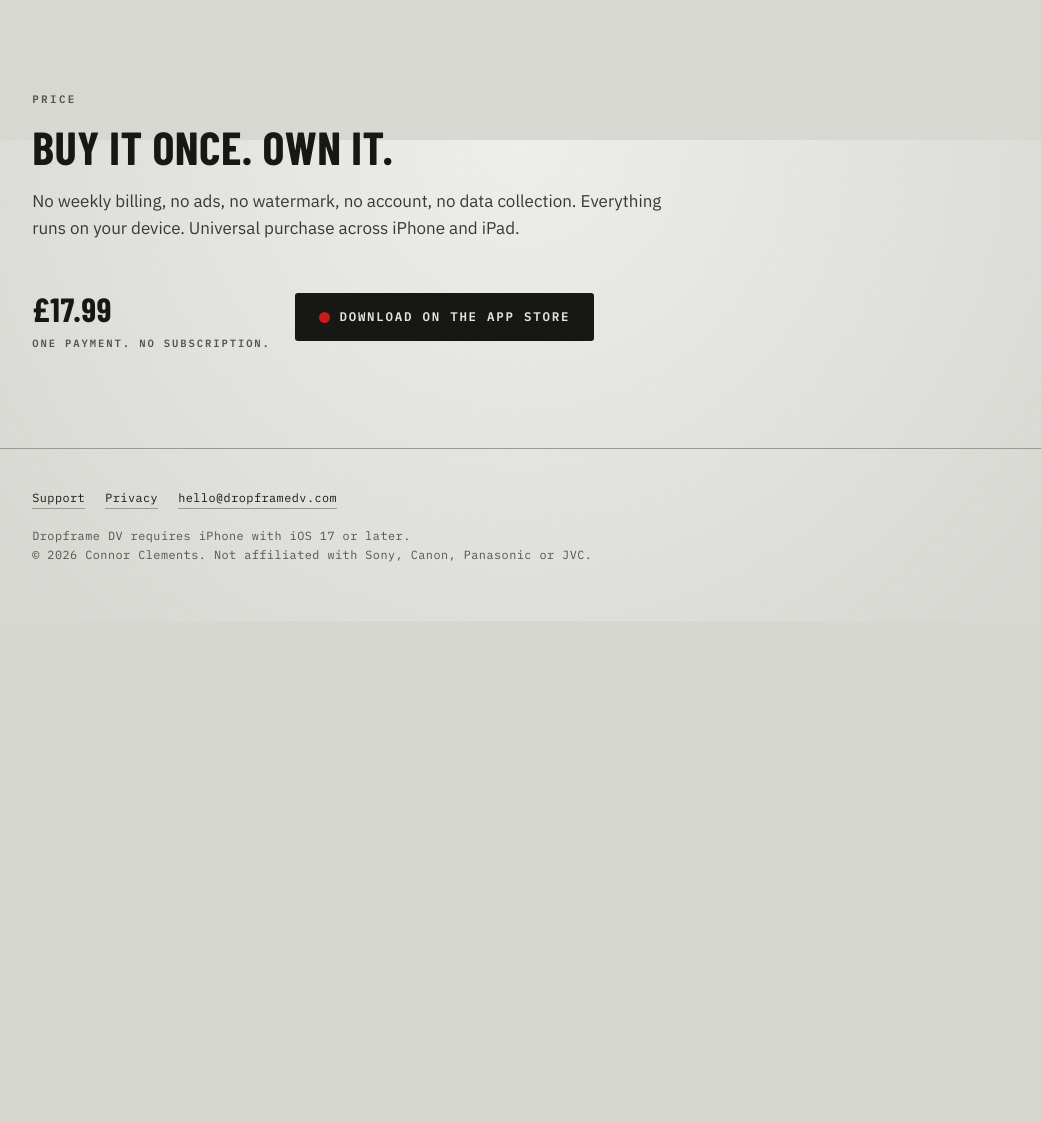
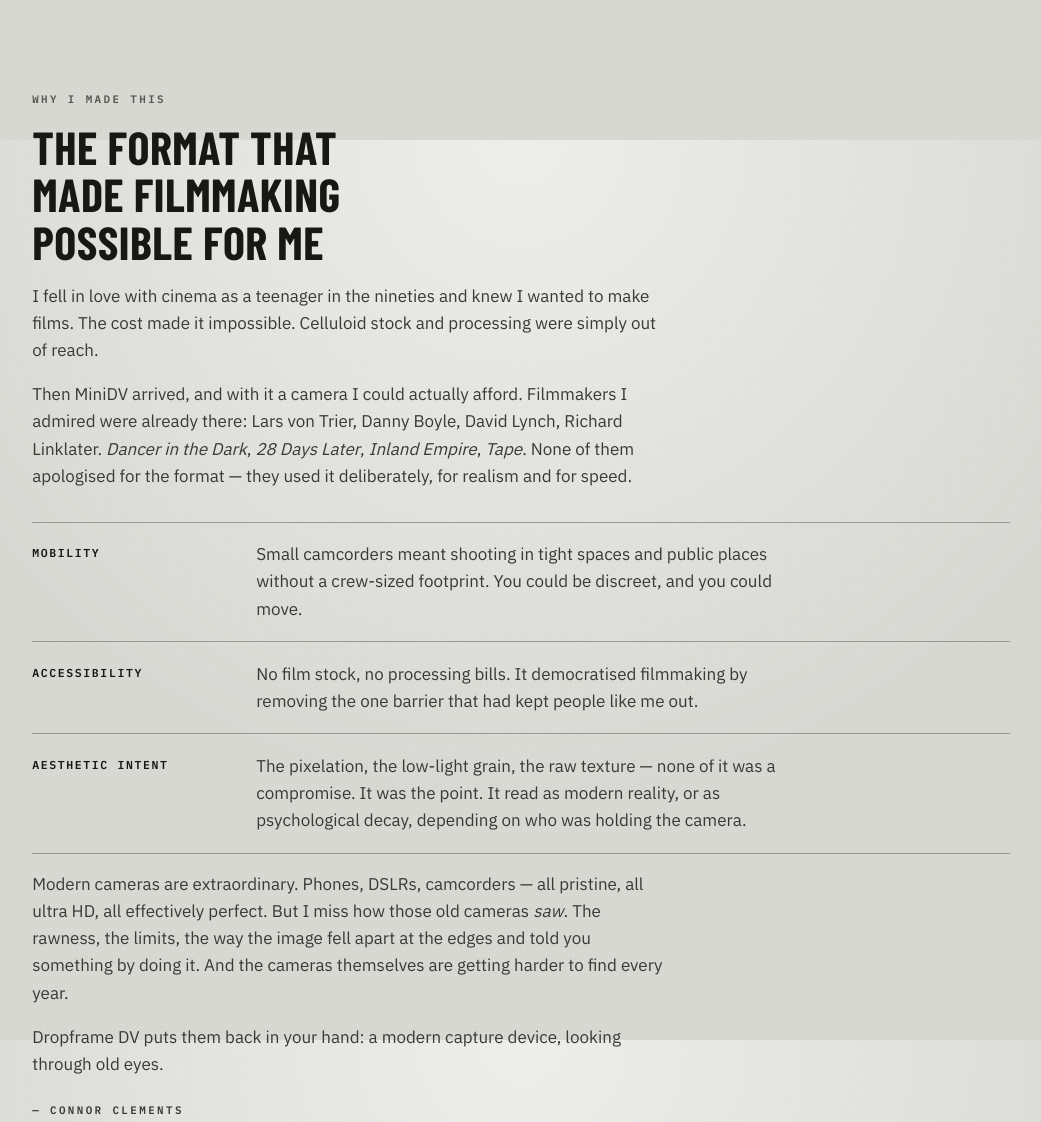
Before and after one commit to hn77s5thjp-sys/dropframedv, a plain HTML site: page index.html in a window 1280 px wide. Shown: the part 4360-5482 px from the top of the page, without its empty margins (119-1160 px from the left). Before the commit the page ends 4981 px from the top, so only its background shows below. Drawn offline with nearby package versions, Linux system fonts and the light colour scheme.

Commit message:
Update index.html

```diff
--- a/index.html
+++ b/index.html
@@ -81,6 +81,20 @@
 </dl>
 </div></section>
 <section class="section"><div class="wrap">
+<span class="legend">Why I made this</span>
+<h2>The format that made filmmaking possible for me</h2>
+<p>I fell in love with cinema as a teenager in the nineties and knew I wanted to make films. The cost made it impossible. Celluloid stock and processing were simply out of reach.</p>
+<p>Then MiniDV arrived, and with it a camera I could actually afford. Filmmakers I admired were already there: Lars von Trier, Danny Boyle, David Lynch, Richard Linklater. <em>Dancer in the Dark</em>, <em>28 Days Later</em>, <em>Inland Empire</em>, <em>Tape</em>. None of them apologised for the format — they used it deliberately, for realism and for speed.</p>
+<dl class="specs">
+<div class="spec"><dt>Mobility</dt><dd>Small camcorders meant shooting in tight spaces and public places without a crew-sized footprint. You could be discreet, and you could move.</dd></div>
+<div class="spec"><dt>Accessibility</dt><dd>No film stock, no processing bills. It democratised filmmaking by removing the one barrier that had kept people like me out.</dd></div>
+<div class="spec"><dt>Aesthetic intent</dt><dd>The pixelation, the low-light grain, the raw texture — none of it was a compromise. It was the point. It read as modern reality, or as psychological decay, depending on who was holding the camera.</dd></div>
+</dl>
+<p>Modern cameras are extraordinary. Phones, DSLRs, camcorders — all pristine, all ultra HD, all effectively perfect. But I miss how those old cameras <em>saw</em>. The rawness, the limits, the way the image fell apart at the edges and told you something by doing it. And the cameras themselves are getting harder to find every year.</p>
+<p>Dropframe DV puts them back in your hand: a modern capture device, looking through old eyes.</p>
+<p class="legend" style="display:block;margin-top:1.5rem">— Connor Clements</p>
+</div></section>
+<section class="section"><div class="wrap">
 <span class="legend">Price</span>
 <h2>Buy it once. Own it.</h2>
 <p>No weekly billing, no ads, no watermark, no account, no data collection. Everything runs on your device. Universal purchase across iPhone and iPad.</p>
@@ -88,7 +102,7 @@
 <a class="btn" href="#"><span class="key"></span>Download on the App Store</a></div>
 </div></section>
 <footer class="foot"><div class="wrap">
-<div class="links"><a href="support.html">Support</a><a href="privacy.html">Privacy</a><a href="mailto:hello@dropframedv.com">hello@dropframedv.com</a></div>
+<div class="links"><a href="support.html">Support</a><a href="privacy.html">Privacy</a><a class="mailme" href="#">Email me</a></div>
 <div>Dropframe DV requires iPhone with iOS 17 or later.</div>
 <div>&copy; 2026 Connor Clements. Not affiliated with Sony, Canon, Panasonic or JVC.</div>
 </div></footer>
@@ -112,5 +126,13 @@
   }
 })();
 </script>
+<script>
+(function(){
+  var u = 'connorclements', d = 'hotmail' + '.' + 'com';
+  document.querySelectorAll('.mailme').forEach(function(a){
+    a.href = 'mailto:' + u + '@' + d;
+  });
+})();
+</script>
 </body>
 </html>
```
